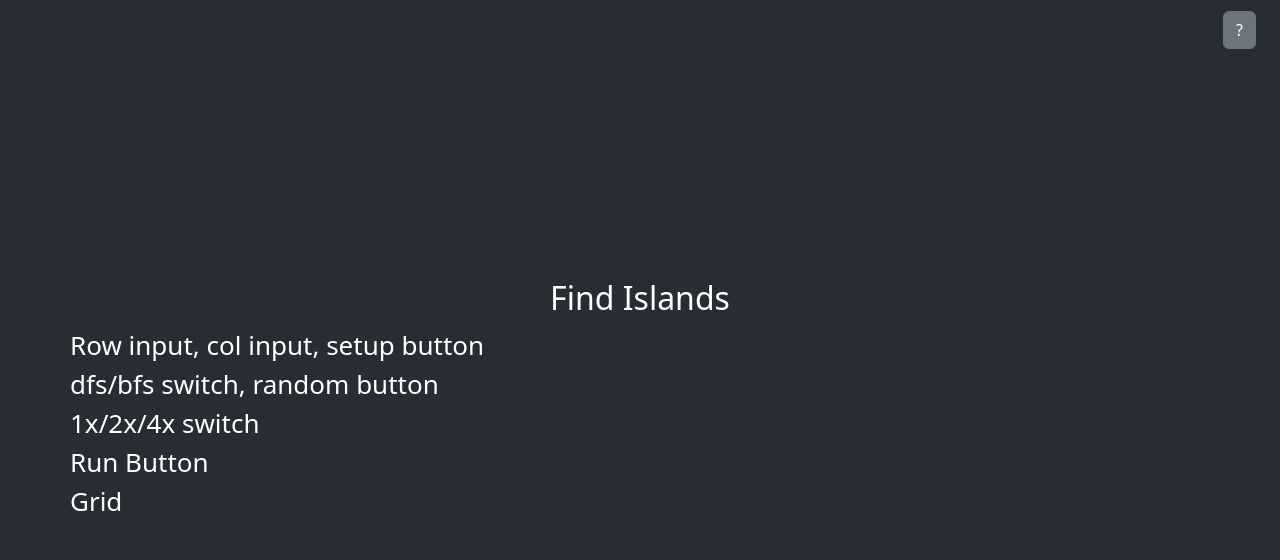
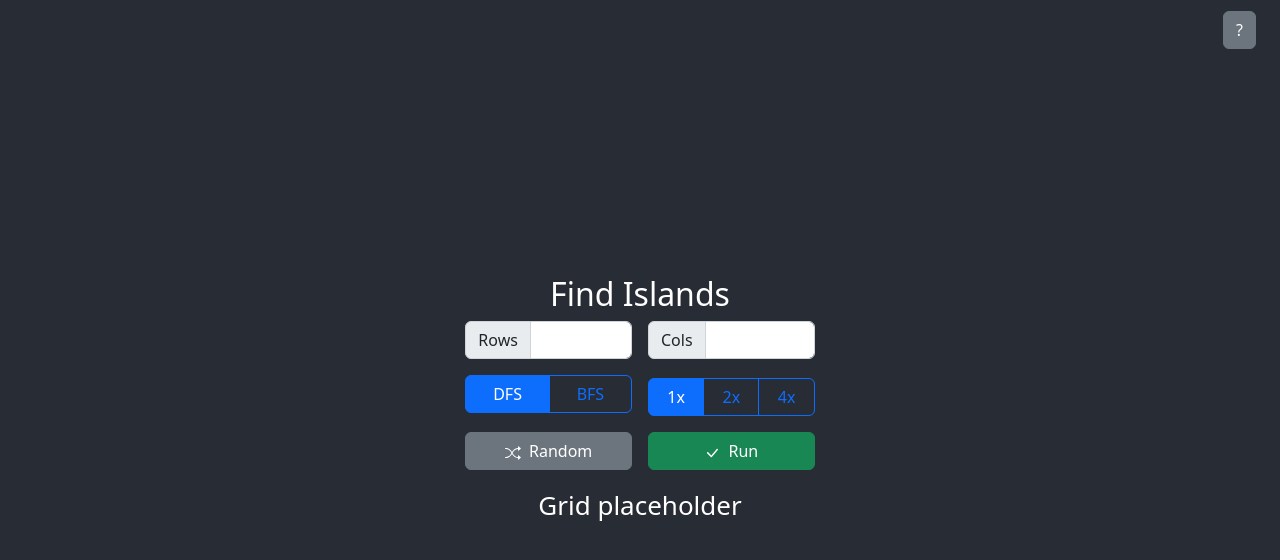
Before and after one commit to Davatata/find-islands, a React (Create React App) app: page / in a window 1280 px wide. Shown: the top 560 px of the page. Built offline with nearby package versions, Linux system fonts and the light colour scheme.

Commit message:
improved UI, added icons, fixed react-bs issues

```diff
--- a/package.json
+++ b/package.json
@@ -7,6 +7,7 @@
     "@testing-library/react": "^13.3.0",
     "@testing-library/user-event": "^13.5.0",
     "bootstrap": "^5.2.0",
+    "bootstrap-icons": "^1.9.1",
     "react": "^18.2.0",
     "react-dom": "^18.2.0",
     "react-scripts": "5.0.1",
--- a/src/App.css
+++ b/src/App.css
@@ -18,3 +18,7 @@
   right: 0;
   position: fixed;
 }
+
+.form-container {
+  max-width: 400px !important;
+}
--- a/src/App.js
+++ b/src/App.js
@@ -4,19 +4,81 @@ import './App.css';
 function App() {
   return (
     <div className="App">
-      <div className="App-container">
+      <div className="App-container p-3">
         <div className="mx-4 my-2 help-button">
           <button className="btn btn-secondary">?</button>
         </div>
         <h2>Find Islands</h2>
-        <div className='container'>
-          <div className='row'>Row input, col input, setup button</div>
-          <div className='row'>dfs/bfs switch, random button</div>
-          <div className='row'>1x/2x/4x switch</div>
-          <div className='row'>Run Button</div>
-          <div className='row'>Grid</div>
+        <div className='container form-container'>
+
+          <div className='gap-3 justify-content-center row'>
+            <div className='col-5 p-0'>
+              <div className="input-group mb-3">
+                <span className="input-group-text" id="basic-addon1">Rows</span>
+                <input type="number" className="form-control" min={1} max={10} placeholder="" aria-label="Rows" aria-describedby="basic-addon1" />
+              </div>
+            </div>
+
+            <div className='col-5 p-0'>
+              <div className="input-group mb-3">
+                <span className="input-group-text" id="basic-addon1">Cols</span>
+                <input type="number" className="form-control" min={1} max={10} placeholder="" aria-label="Cols" aria-describedby="basic-addon1" />
+              </div>
+            </div>
+          </div>
+
+          <div className='gap-3 justify-content-center row'>
+            <div className='col-5 p-0'>
+              <div className="btn-group float-start w-100" role="group" aria-label="Basic radio toggle button group">
+                <input type="radio" className="btn-check" name="Algo" id="Algo1" autoComplete="off" defaultChecked/>
+                <label className="btn btn-outline-primary" htmlFor="Algo1">DFS</label>
+
+                <input type="radio" className="btn-check" name="Algo" id="Algo2" autoComplete="off" />
+                <label className="btn btn-outline-primary" htmlFor="Algo2">BFS</label>
+              </div>
+            </div>
+
+            <div className='col-5 p-0 pb-3'>
+                <div className="btn-group w-100" role="group" aria-label="Basic radio toggle button group">
+                  <input type="radio" className="btn-check" name="RunSpeed" id="RunSpeed1" autoComplete="off" defaultChecked/>
+                  <label className="btn btn-outline-primary" htmlFor="RunSpeed1">1x</label>
+
+                  <input type="radio" className="btn-check" name="RunSpeed" id="RunSpeed2" autoComplete="off" />
+                  <label className="btn btn-outline-primary" htmlFor="RunSpeed2">2x</label>
+
+                  <input type="radio" className="btn-check" name="RunSpeed" id="RunSpeed3" autoComplete="off" />
+                  <label className="btn btn-outline-primary" htmlFor="RunSpeed3">4x</label>
+                </div>
+            </div>
+          </div>
+
+          <div className='gap-3 justify-content-center row'>
+            <div className='col-5 p-0'>
+              <div className="input-group mb-3 float-end">
+                <button className="btn btn-secondary w-100">
+                  <svg xmlns="http://www.w3.org/2000/svg" width="16" height="16" fill="currentColor" className="bi bi-shuffle" viewBox="0 0 16 16">
+                    <path fillRule="evenodd" d="M0 3.5A.5.5 0 0 1 .5 3H1c2.202 0 3.827 1.24 4.874 2.418.49.552.865 1.102 1.126 1.532.26-.43.636-.98 1.126-1.532C9.173 4.24 10.798 3 13 3v1c-1.798 0-3.173 1.01-4.126 2.082A9.624 9.624 0 0 0 7.556 8a9.624 9.624 0 0 0 1.317 1.918C9.828 10.99 11.204 12 13 12v1c-2.202 0-3.827-1.24-4.874-2.418A10.595 10.595 0 0 1 7 9.05c-.26.43-.636.98-1.126 1.532C4.827 11.76 3.202 13 1 13H.5a.5.5 0 0 1 0-1H1c1.798 0 3.173-1.01 4.126-2.082A9.624 9.624 0 0 0 6.444 8a9.624 9.624 0 0 0-1.317-1.918C4.172 5.01 2.796 4 1 4H.5a.5.5 0 0 1-.5-.5z"/>
+                    <path d="M13 5.466V1.534a.25.25 0 0 1 .41-.192l2.36 1.966c.12.1.12.284 0 .384l-2.36 1.966a.25.25 0 0 1-.41-.192zm0 9v-3.932a.25.25 0 0 1 .41-.192l2.36 1.966c.12.1.12.284 0 .384l-2.36 1.966a.25.25 0 0 1-.41-.192z"/>
+                  </svg>
+                  <span className='mx-1'></span>Random</button>
+              </div>
+            </div>
+
+            <div className='col-5 p-0'>
+              <div className="input-group mb-3">
+                <button className="btn btn-success w-100">
+                  <svg xmlns="http://www.w3.org/2000/svg" width="16" height="16" fill="currentColor" className="bi bi-check-lg" viewBox="0 0 16 16">
+                    <path d="M12.736 3.97a.733.733 0 0 1 1.047 0c.286.289.29.756.01 1.05L7.88 12.01a.733.733 0 0 1-1.065.02L3.217 8.384a.757.757 0 0 1 0-1.06.733.733 0 0 1 1.047 0l3.052 3.093 5.4-6.425a.247.247 0 0 1 .02-.022Z"/>
+                  </svg>
+
+                  <span className='mx-1'></span>Run</button>
+              </div>
+            </div>
+          </div>
+
+          <div className='row justify-content-center'>Grid placeholder</div>
+
         </div>
-
       </div>
     </div>
   );
```
Also changed, not shown: 1 other file (tests, documents, lock files or other folders).
